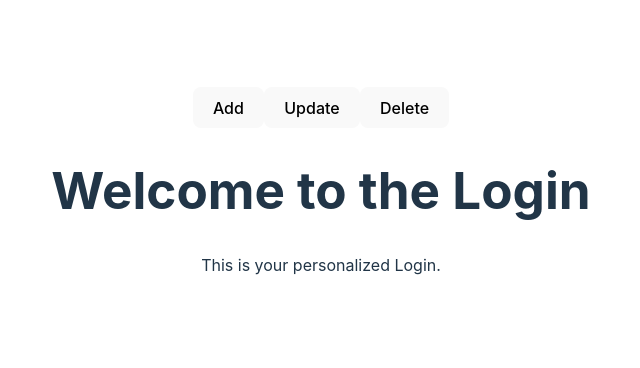
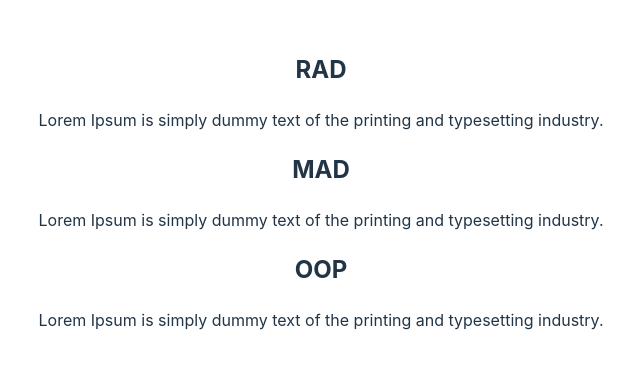
Before and after one commit to ApsaraWitharana/RAD--In-Class-Project, a React (Vite) app: page / in a window 1280 px wide. Shown: the part 210-578 px from the top of the page, without its empty margins (319-959 px from the left). Built offline with nearby package versions, Linux system fonts and the light colour scheme.

Commit message:
update- task 01

```diff
--- a/src/App.tsx
+++ b/src/App.tsx
@@ -1,47 +1,79 @@
-
-import './App.css'
-import {Dashboard} from "./component/Dashboard.tsx";
-import {Login} from "./component/Login.tsx";
-import SmallButtonComponent from "./component/ButtonComponent.tsx";
-// import SmallButtonComponent from "./component/ButtonComponent.tsx";
-// import {Item} from "./component/Item.tsx";
+//
+// import './App.css'
+// // import {Dashboard} from "./component/Dashboard.tsx";
+// // import {Login} from "./component/Login.tsx";
+// // import SmallButtonComponent from "./component/ButtonComponent.tsx";
+// // import SmallButtonComponent from "./component/ButtonComponent.tsx";
+// // import {Item} from "./component/Item.tsx";
+// import Subject from "./component/Subject.tsx";
+//
+// // import {itemList} from "./item.ts";
+// function App() {
+//
+//     // // set item to the list
+//     // const  itemArray =[];
+//     // for (const item of itemList) {
+//     //     itemArray.push(<Item title={item.title} description={item.description}></Item>);
+//     // }
+//
+//     // const  isLoggedIn = false;
+//     // let content;
+//     // if (isLoggedIn) {
+//     //     content =<Dashboard/>
+//     // }else {
+//     //     content = <Login/>
+//     }
+//   // @ts-ignore
+// return (
+//       <>
+//
+//           <Subject name='RAD'>
+//               Lorem Ipsum is simply dummy text of the
+//           </Subject>
+//           <Subject name='MAD'>
+//               Lorem Ipsum is simply dummy text of the
+//           </Subject>
+//           <Subject name='OOP'>
+//               Lorem Ipsum is simply dummy text of the
+//           </Subject>
+//           {/*<SmallButtonComponent children='Add'></SmallButtonComponent>*/}
+//           {/*<SmallButtonComponent children='Update'></SmallButtonComponent>*/}
+//           {/*<SmallButtonComponent children='Delete'></SmallButtonComponent>*/}
+//
+//           {/*/!*map item list*!/*/}
+//           {/*/!*{itemList.map((item, index) => (*!/*/}
+//           {/*/!*    <Item key={index} title={item.title} description={item.description} />*!/*/}
+//           {/*/!*))}*!/*/}
+//
+//           {/*/!*<Item title ={itemList[0].title} description ={itemList[0].description}></Item>*!/*/}
+//           {/*/!*<Item title ={itemList[1].title} description ={itemList[1].description}></Item>*!/*/}
+//           {/*/!*<Item title ={itemList[2].title} description ={itemList[2].description}></Item>*!/*/}
+//
+//           {/*{itemArray}*/}
+//           {/*{content}*/}
+//       </>
+//   )
+// }
+//
+// export default App
 
 
-// import {itemList} from "./item.ts";
+import './App.css';
+import Subject from './component/Subject';
 function App() {
-
-    // // set item to the list
-    // const  itemArray =[];
-    // for (const item of itemList) {
-    //     itemArray.push(<Item title={item.title} description={item.description}></Item>);
-    // }
-    const  isLoggedIn = false;
-    let content;
-    if (isLoggedIn) {
-        content =<Dashboard/>
-    }else {
-        content = <Login/>
-    }
-  return (
-      <>
-
-          <SmallButtonComponent children='Add'></SmallButtonComponent>
-          <SmallButtonComponent children='Update'></SmallButtonComponent>
-          <SmallButtonComponent children='Delete'></SmallButtonComponent>
-
-          {/*/!*map item list*!/*/}
-          {/*/!*{itemList.map((item, index) => (*!/*/}
-          {/*/!*    <Item key={index} title={item.title} description={item.description} />*!/*/}
-          {/*/!*))}*!/*/}
-
-          {/*/!*<Item title ={itemList[0].title} description ={itemList[0].description}></Item>*!/*/}
-          {/*/!*<Item title ={itemList[1].title} description ={itemList[1].description}></Item>*!/*/}
-          {/*/!*<Item title ={itemList[2].title} description ={itemList[2].description}></Item>*!/*/}
-
-          {/*{itemArray}*/}
-          {content}
-      </>
-  )
+    return (
+        <div style={{ padding: '20px' }}>
+            <Subject name="RAD">
+                Lorem Ipsum is simply dummy text of the printing and typesetting industry.
+            </Subject>
+            <Subject name="MAD">
+                Lorem Ipsum is simply dummy text of the printing and typesetting industry.
+            </Subject>
+            <Subject name="OOP">
+                Lorem Ipsum is simply dummy text of the printing and typesetting industry.
+            </Subject>
+        </div>
+    );
 }
 
-export default App
+export default App;
--- /dev/null
+++ b/src/component/Subject.tsx
@@ -0,0 +1,9 @@
+export default function Subject(props:{name:string,children:React.ReactNode}) {
+    return (
+        <>
+            <h2>{props.name}</h2>
+            <p>{props.children}</p>
+        </>
+
+    )
+}
```
